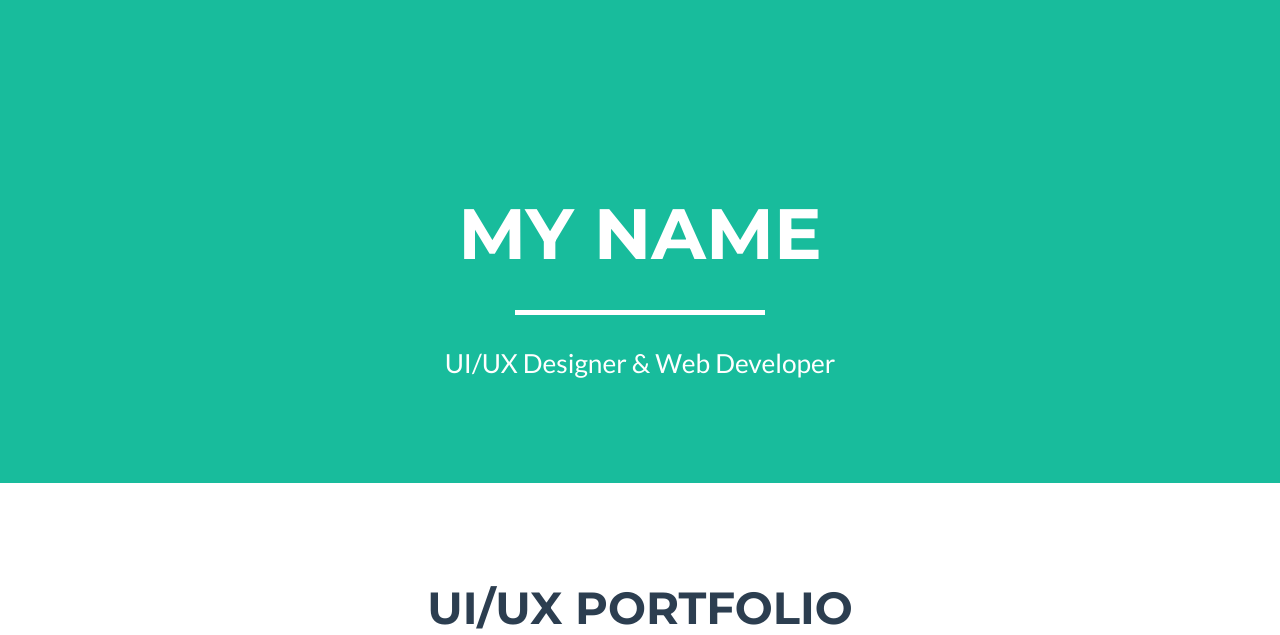
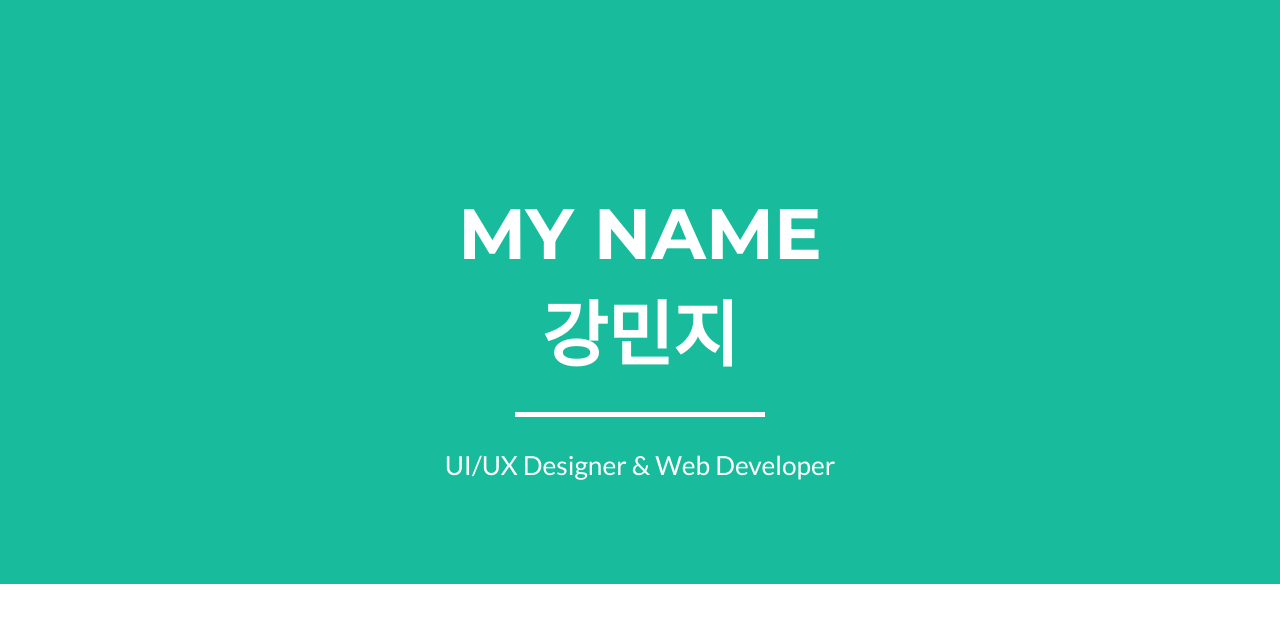
Before and after one commit to alselddl97/potfolio, a plain HTML site: page index.html in a window 1280 px wide. Shown: the part 172-807 px from the top of the page. Drawn offline with nearby package versions, Linux system fonts and the light colour scheme; files that its build step writes are made by us from their sources.

Commit message:
Update index.html

```diff
--- a/index.html
+++ b/index.html
@@ -78,7 +78,7 @@
             <div class="row">
                 <div class="col-lg-12">
                     <div class="intro-text">
-                        <span class="name">My Name</span>
+                        <span class="name">My Name<br>강민지</span>
                         <hr class="star-light">
                         <span class="skills">UI/UX Designer &amp; Web Developer</span>
                     </div>
```
